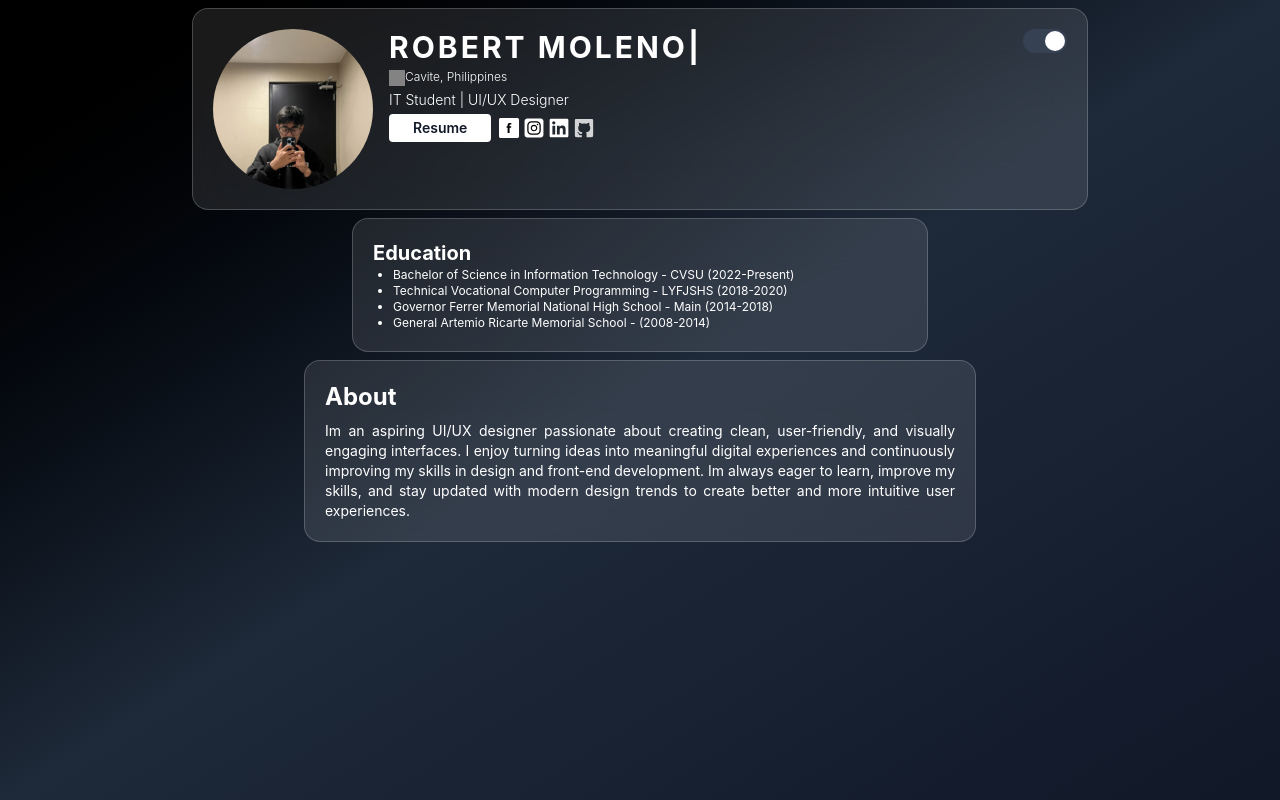
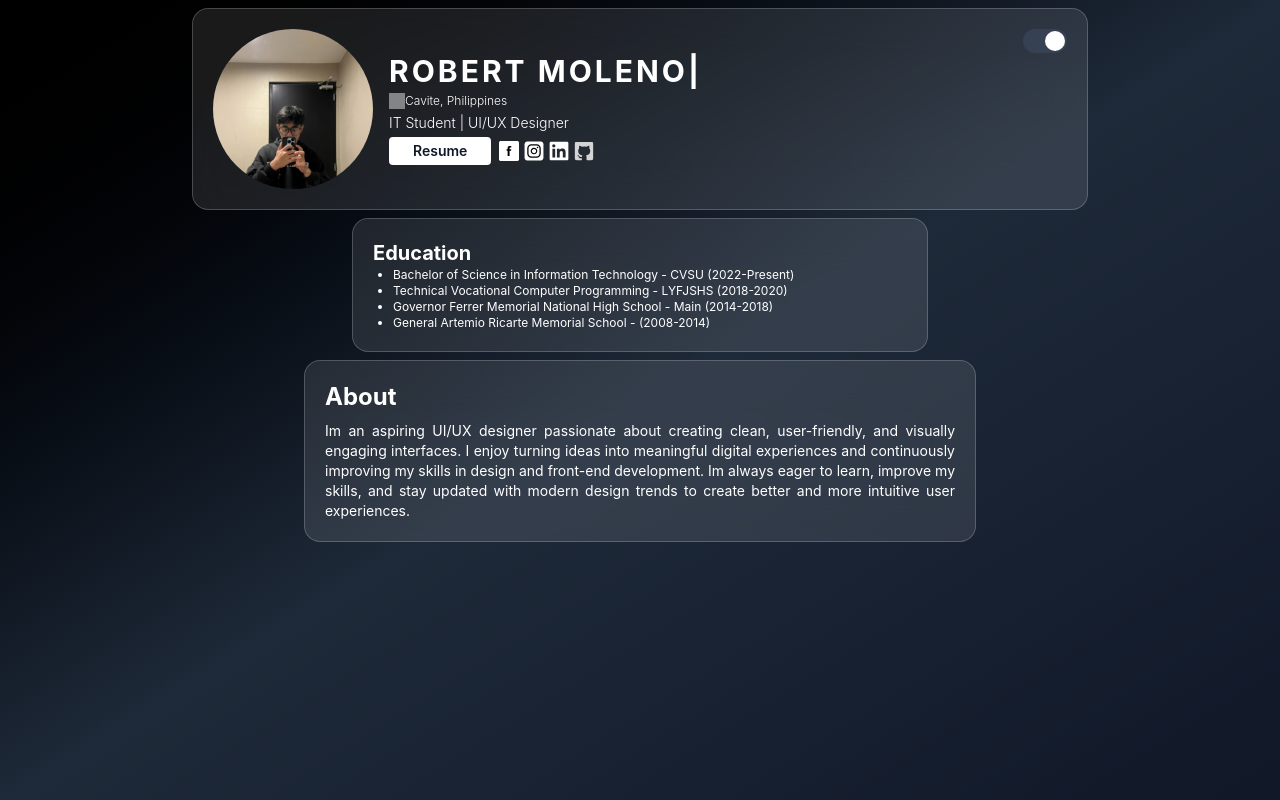
Before and after one commit to rmmln/Portfolio, a React app: page / in a window 1280 px wide. Built offline with nearby package versions, Linux system fonts and the light colour scheme; grey boxes are pictures that could not be loaded; the HTML template or start-up script is replaced by a standard one.

Commit message:
Update App.jsx

```diff
--- a/src/App.jsx
+++ b/src/App.jsx
@@ -24,7 +24,7 @@ function App() {
             className={`h-5 w-5 transform rounded-full bg-white transition-transform duration-300 ${isDarkMode ? 'translate-x-5' : 'translate-x-0'}`}
           />
         </button>
-        <div className="flex flex-row items-start gap-4 md:gap-4">
+        <div className="flex flex-row gap-4 md:gap-4">
           <img
             src={profile}
             alt="Profile"
```
